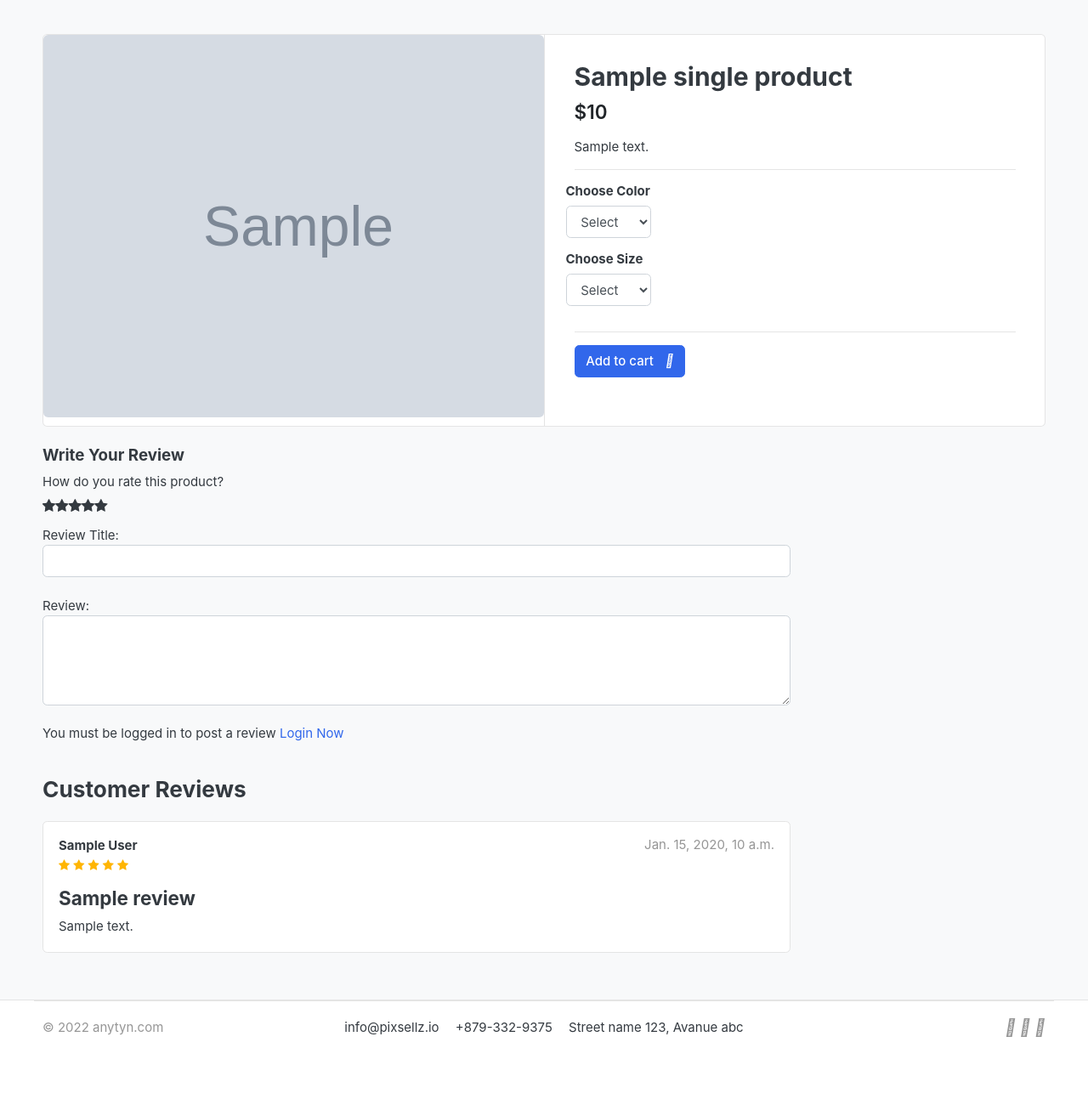
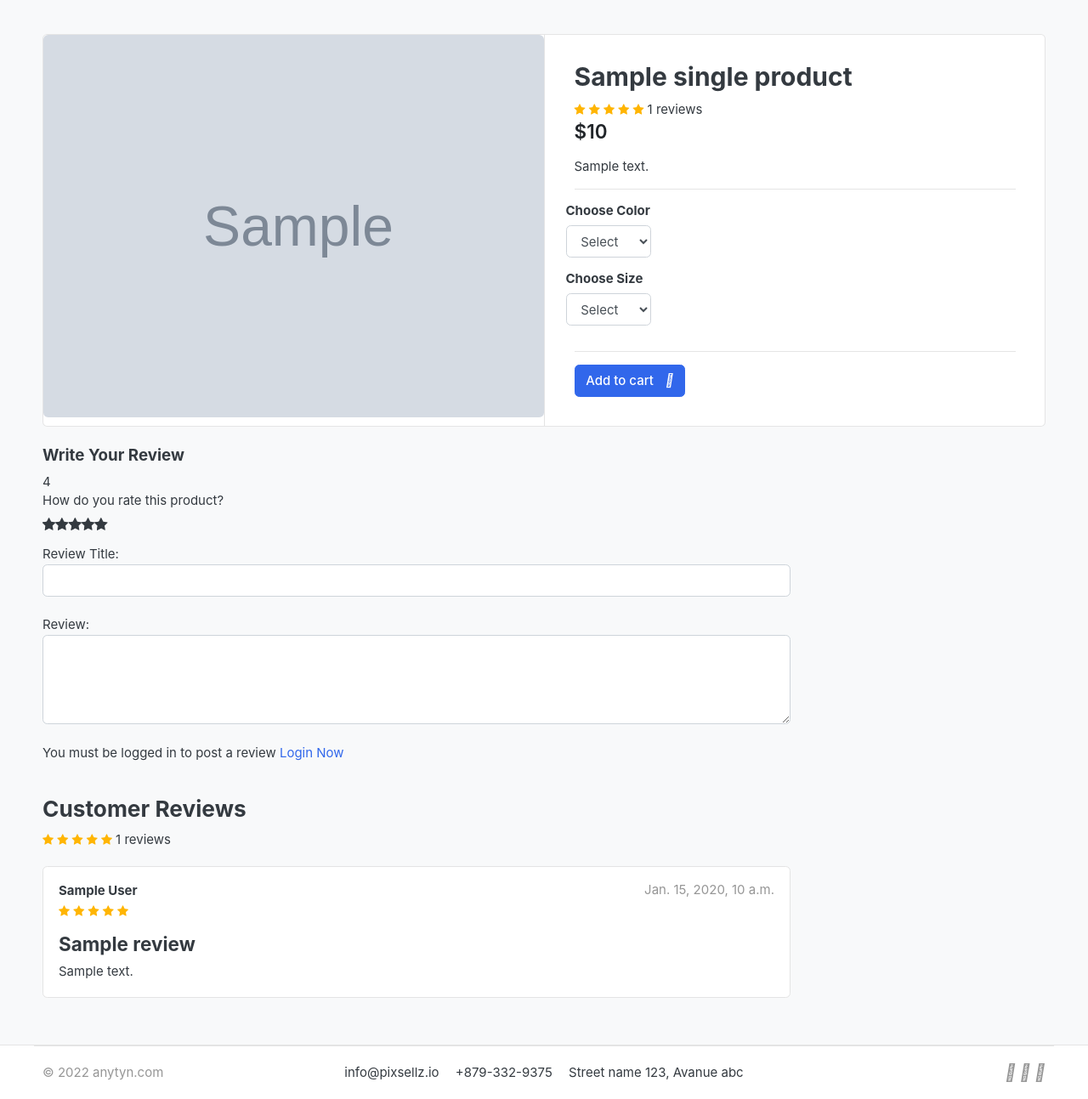
Before and after one commit to ikechiauxtynokorie/anytyn-django, a Django app: template templates/store/product_detail.html in a window 1280 px wide. Shown: the part 118-1411 px from the top of the page at 85% size. Before the commit the page ends 1338 px from the top, so only its background shows below. Run offline with Django 3.2, Linux system fonts and the light colour scheme; the template is opened without the code that fills it: most values are stand-ins (such as "Sample title", 1, 10 or a date in 2020); grey boxes marked "Sample" are stand-in pictures; some libraries are stand-ins or nearby versions; some web fonts are replaced.

Commit message:
completed reviews

```diff
--- a/anytyn/static/css/custom.css
+++ b/anytyn/static/css/custom.css
@@ -44,6 +44,9 @@
    label:hover ~ input:checked ~ label {
     color: #cc9000;
    }
+   .rating-stars i{
+    color: #ffb503 !important;
+   }
 
 /* rating-list */
 /* .rating-stars {
@@ -87,6 +90,3 @@
     max-width: none;
   }
    */
-  .rating-stars i{
-   color: #ffb503 !important;
-  }
--- a/templates/store/product_detail.html
+++ b/templates/store/product_detail.html
@@ -24,6 +24,17 @@
             <article class="content-body">
 
             <h2 class="{{ product.get_url}}"> {{ single_product.product_name }}</h2></a>
+            <div class="rating-stars">
+            <span>
+                <i class="fa fa-star{% if single_product.averageReview < 0.5 %}-o {% elif single_product.averageReview >= 0.5 and single_product.averageReview < 1 %}-half-o {% endif %}" aria-hidden = "true"></i>
+                <i class="fa fa-star{% if single_product.averageReview < 1.5 %}-o {% elif single_product.averageReview >= 1.5 and single_product.averageReview < 2 %}-half-o {% endif %}" aria-hidden = "true"></i>
+                <i class="fa fa-star{% if single_product.averageReview < 2.5 %}-o {% elif single_product.averageReview >= 2.5 and single_product.averageReview < 3 %}-half-o {% endif %}" aria-hidden = "true"></i>
+                <i class="fa fa-star{% if single_product.averageReview < 3.5 %}-o {% elif single_product.averageReview >= 3.5 and single_product.averageReview < 4 %}-half-o {% endif %}" aria-hidden = "true"></i>
+                <i class="fa fa-star{% if single_product.averageReview < 4.5 %}-o {% elif single_product.averageReview >= 4.5 and single_product.averageReview < 5 %}-half-o {% endif %}" aria-hidden = "true"></i>
+                <span> {{ single_product.countReview}} reviews</span>
+
+            </span>
+            </div>
 
             <div class="mb-3">
                 <var class="price h4">${{ single_product.price}}</var>
@@ -81,6 +92,7 @@
         <form action = "{% url 'submit_review' single_product.id %}" method ="POST">
             {% csrf_token %}
             <h5> Write Your Review</h5>
+            {{ single_product.averageRating }}
             <div>
                 <!---Rating stars--->
 
@@ -123,6 +135,17 @@
         <br>
         <header class="section-heading">
             <h3>Customer Reviews </h3>
+            <div class="rating-stars">
+            <span>
+                <i class="fa fa-star{% if single_product.averageReview < 0.5 %}-o {% elif single_product.averageReview >= 0.5 and single_product.averageReview < 1 %}-half-o {% endif %}" aria-hidden = "true"></i>
+                <i class="fa fa-star{% if single_product.averageReview < 1.5 %}-o {% elif single_product.averageReview >= 1.5 and single_product.averageReview < 2 %}-half-o {% endif %}" aria-hidden = "true"></i>
+                <i class="fa fa-star{% if single_product.averageReview < 2.5 %}-o {% elif single_product.averageReview >= 2.5 and single_product.averageReview < 3 %}-half-o {% endif %}" aria-hidden = "true"></i>
+                <i class="fa fa-star{% if single_product.averageReview < 3.5 %}-o {% elif single_product.averageReview >= 3.5 and single_product.averageReview < 4 %}-half-o {% endif %}" aria-hidden = "true"></i>
+                <i class="fa fa-star{% if single_product.averageReview < 4.5 %}-o {% elif single_product.averageReview >= 4.5 and single_product.averageReview < 5 %}-half-o {% endif %}" aria-hidden = "true"></i>
+                <span> {{ single_product.countReview}} reviews</span>
+
+            </span>
+            </div>
 
         </header>
     {% for review in reviews %}
```
Also changed, not shown: store/models.py (+11 -4 lines), store/views.py (+6 -4 lines).
